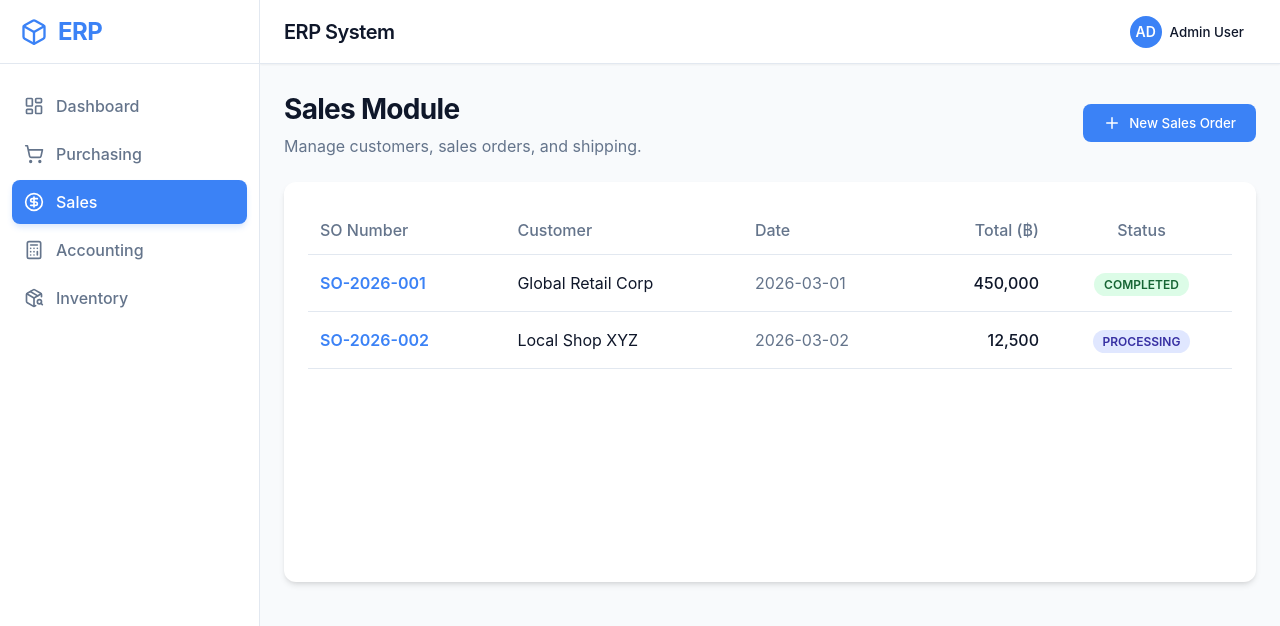
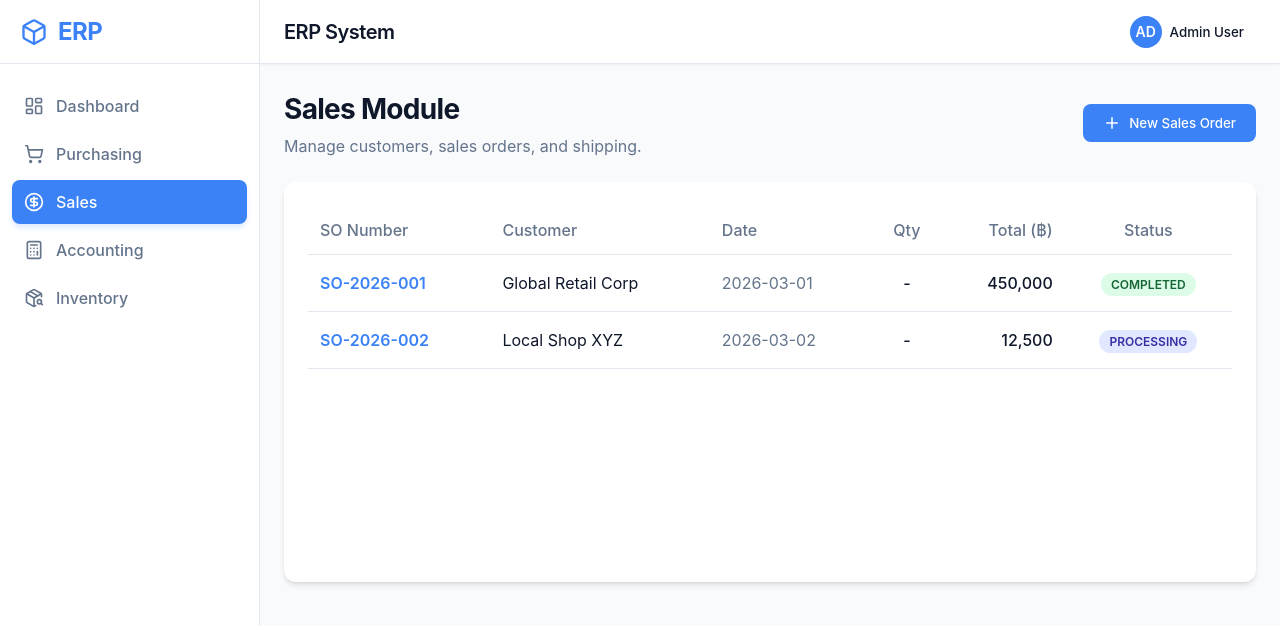
Before and after one commit to benchaphong/QERP, a React (Vite) app: page /sales in a window 1280 px wide. Shown: the top 626 px of the page. Built offline with nearby package versions, Linux system fonts and the light colour scheme.

Commit message:
Add Quantity column to Sales and Purchasing tables

```diff
--- a/src/modules/purchasing/Purchasing.jsx
+++ b/src/modules/purchasing/Purchasing.jsx
@@ -80,16 +80,20 @@ const Purchasing = () => {
                                 <th style={{ padding: '12px', fontWeight: '500' }}>PO Number</th>
                                 <th style={{ padding: '12px', fontWeight: '500' }}>Supplier</th>
                                 <th style={{ padding: '12px', fontWeight: '500' }}>Date</th>
+                                <th style={{ padding: '12px', fontWeight: '500', textAlign: 'center' }}>Qty</th>
                                 <th style={{ padding: '12px', fontWeight: '500', textAlign: 'right' }}>Total (฿)</th>
                                 <th style={{ padding: '12px', fontWeight: '500', textAlign: 'center' }}>Status</th>
                             </tr>
                         </thead>
                         <tbody>
-                            {purchaseOrders.map(order => (
+                            {purchaseOrders.map(order => {
+                                const totalQty = order.items?.reduce((sum, item) => sum + item.quantity, 0) || '-';
+                                return (
                                     <tr key={order.id} style={{ borderBottom: '1px solid var(--border-color)', transition: 'background-color var(--transition-fast)' }} className="table-row-hover">
                                         <td style={{ padding: '16px 12px', fontWeight: '600', color: 'var(--primary-color)' }}>{order.id}</td>
                                         <td style={{ padding: '16px 12px', color: 'var(--text-main)' }}>{order.supplier}</td>
                                         <td style={{ padding: '16px 12px', color: 'var(--text-muted)' }}>{order.date}</td>
+                                        <td style={{ padding: '16px 12px', textAlign: 'center', fontWeight: '500' }}>{totalQty}</td>
                                         <td style={{ padding: '16px 12px', textAlign: 'right', fontWeight: '500' }}>
                                             {Number(order.total).toLocaleString()}
                                         </td>
@@ -107,7 +111,8 @@ const Purchasing = () => {
                                             </span>
                                         </td>
                                     </tr>
-                            ))}
+                                )
+                            })}
                         </tbody>
                     </table>
                 )}
--- a/src/modules/sales/Sales.jsx
+++ b/src/modules/sales/Sales.jsx
@@ -56,16 +56,20 @@ const Sales = () => {
                                 <th style={{ padding: '12px', fontWeight: '500' }}>SO Number</th>
                                 <th style={{ padding: '12px', fontWeight: '500' }}>Customer</th>
                                 <th style={{ padding: '12px', fontWeight: '500' }}>Date</th>
+                                <th style={{ padding: '12px', fontWeight: '500', textAlign: 'center' }}>Qty</th>
                                 <th style={{ padding: '12px', fontWeight: '500', textAlign: 'right' }}>Total (฿)</th>
                                 <th style={{ padding: '12px', fontWeight: '500', textAlign: 'center' }}>Status</th>
                             </tr>
                         </thead>
                         <tbody>
-                            {salesOrders.map(order => (
+                            {salesOrders.map(order => {
+                                const totalQty = order.items?.reduce((sum, item) => sum + item.quantity, 0) || '-';
+                                return (
                                     <tr key={order.id} style={{ borderBottom: '1px solid var(--border-color)', transition: 'background-color var(--transition-fast)' }} className="table-row-hover">
                                         <td style={{ padding: '16px 12px', fontWeight: '600', color: 'var(--primary-color)' }}>{order.id}</td>
                                         <td style={{ padding: '16px 12px', color: 'var(--text-main)' }}>{order.customer}</td>
                                         <td style={{ padding: '16px 12px', color: 'var(--text-muted)' }}>{order.date}</td>
+                                        <td style={{ padding: '16px 12px', textAlign: 'center', fontWeight: '500' }}>{totalQty}</td>
                                         <td style={{ padding: '16px 12px', textAlign: 'right', fontWeight: '500' }}>
                                             {Number(order.total).toLocaleString()}
                                         </td>
@@ -83,7 +87,8 @@ const Sales = () => {
                                             </span>
                                         </td>
                                     </tr>
-                            ))}
+                                )
+                            })}
                         </tbody>
                     </table>
                 )}
```
Lines whose indentation alone changed are shown as unchanged.
